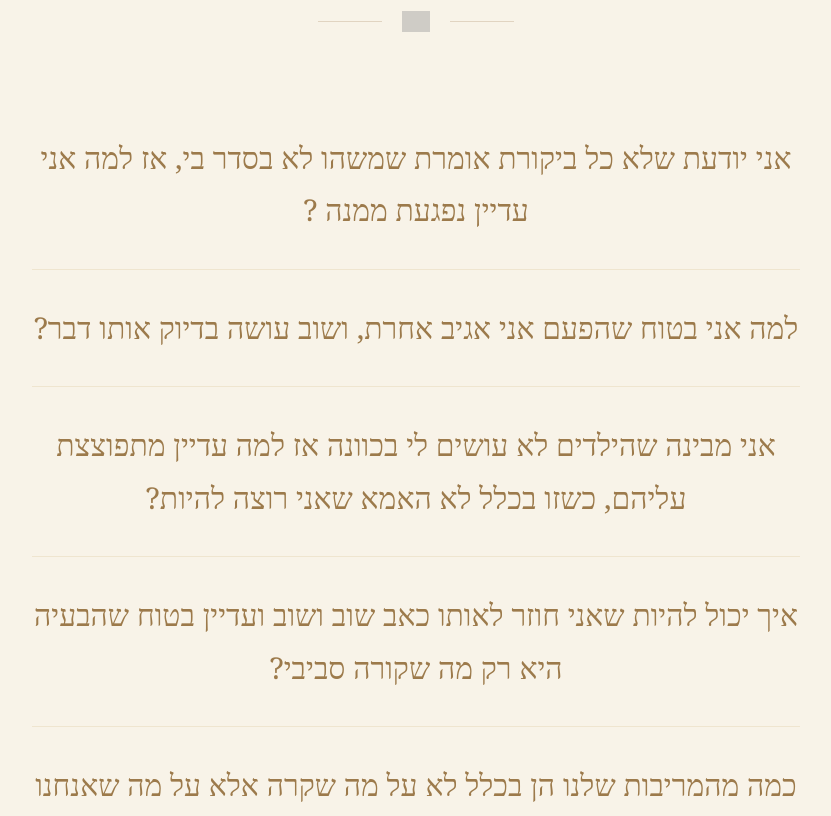
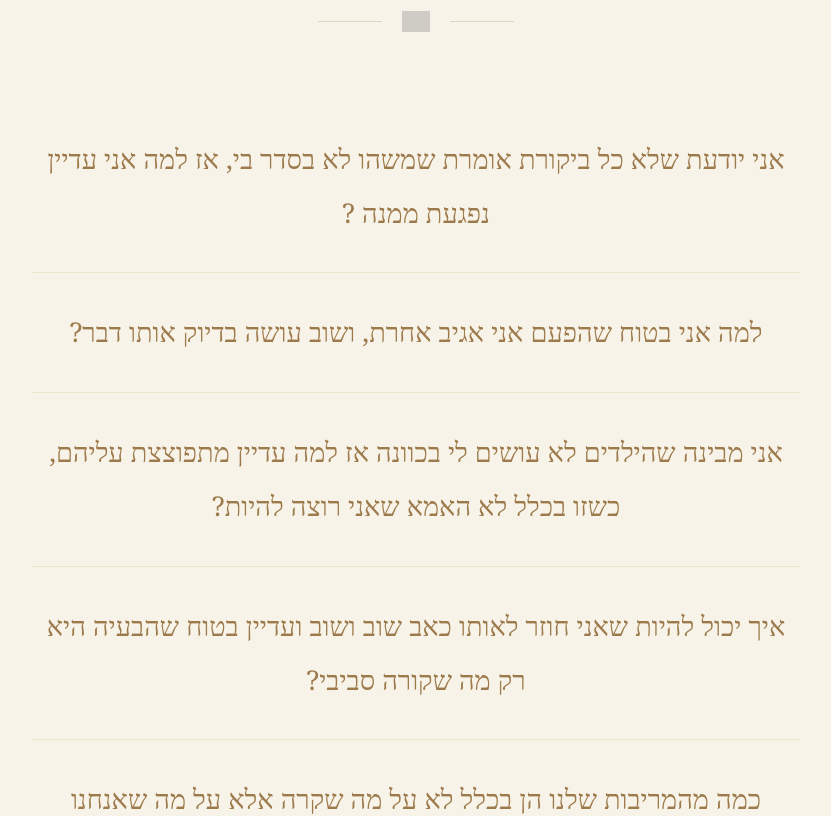
Before and after one commit to shahar27/shahar-landing, a Next.js app: page /defense-patterns-evening in a window 1280 px wide. Shown: the part 1420-2236 px from the top of the page, without its empty margins (224-1055 px from the left). Built offline with nearby package versions, Linux system fonts and the light colour scheme; grey boxes are pictures that could not be loaded.

Commit message:
Update defense patterns evening page copy

```diff
--- a/app/defense-patterns-evening/page.tsx
+++ b/app/defense-patterns-evening/page.tsx
@@ -81,9 +81,7 @@ export default function DefensePatternsEveningPage() {
           <br />
           באמת מעיד על מי שאתם?
         </p>
-
           <BrainDivider />
-
           <div className="mt-16 max-w-3xl mx-auto">
             {[
               "אני יודעת שלא כל ביקורת אומרת שמשהו לא בסדר בי, אז למה אני עדיין נפגעת ממנה ?",
@@ -93,7 +91,7 @@ export default function DefensePatternsEveningPage() {
               "כמה מהמריבות שלנו הן בכלל לא על מה שקרה אלא על מה שאנחנו בטוחים שזה אומר?",
             ].map((question) => (
               <div key={question} className="py-8 border-b border-[#C8A86A]/20 last:border-b-0">
-                <p className="text-[1.55rem] md:text-3xl font-serif leading-[1.75] text-[#9C7A4B]">
+                <p className="text-[1.15rem] md:text-[1.7rem] font-serif leading-[2] text-[#9C7A4B]">
                   {question}
                 </p>
               </div>
```
